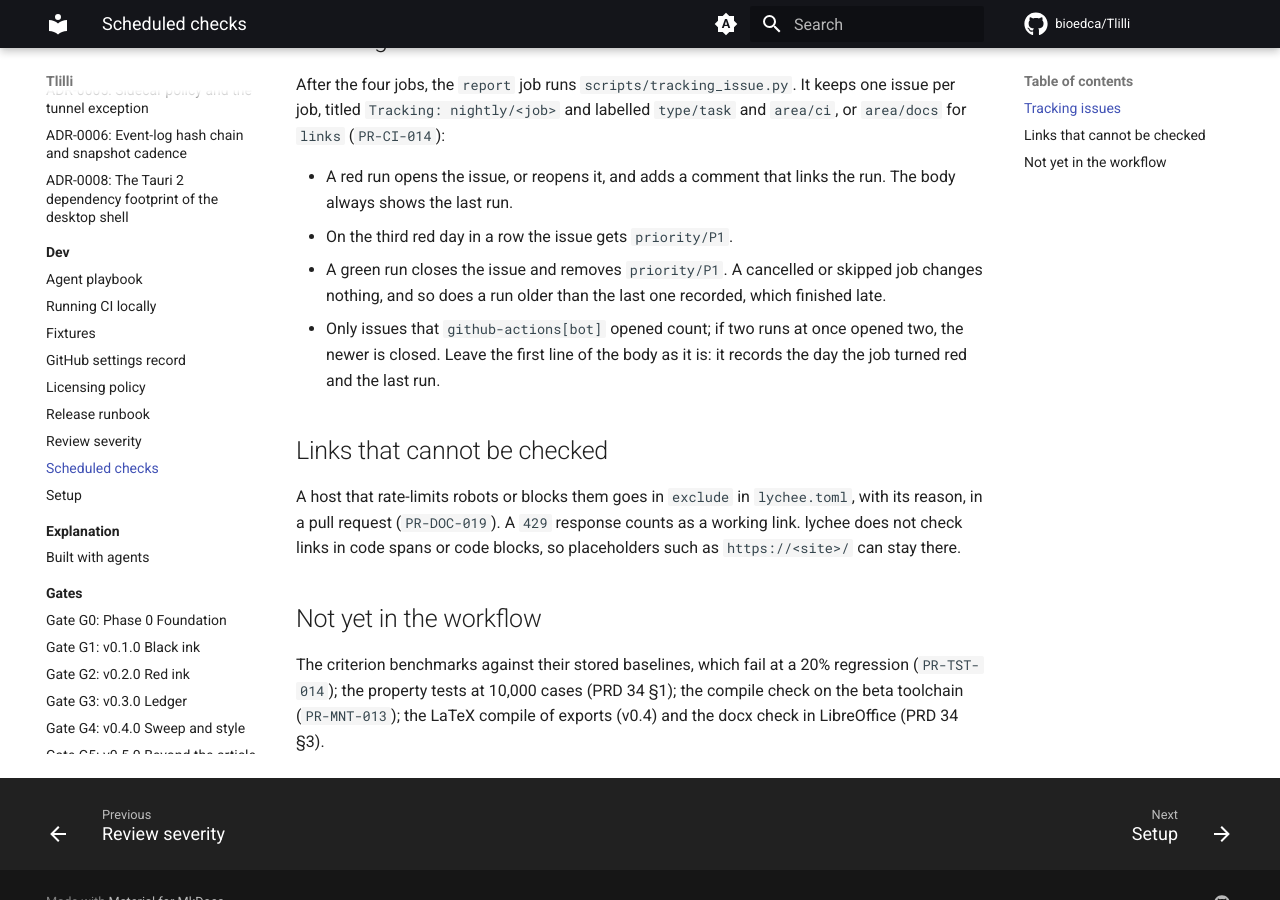
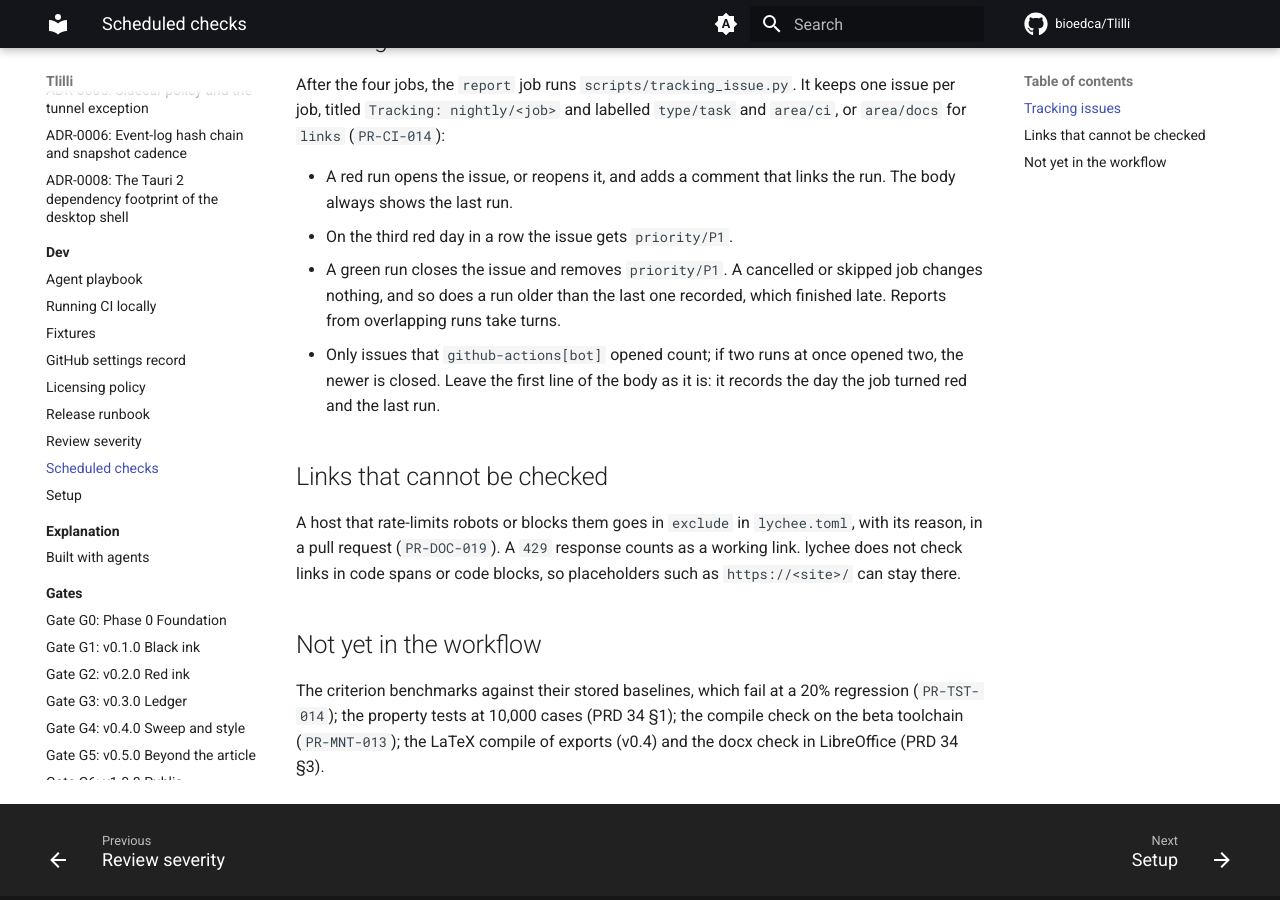
Before and after one commit to bioedca/Tlilli, an MkDocs documentation site: the page built from docs/dev/scheduled-checks.md, in a window 1280 px wide and 900 px high, scrolled down 766 px. Built offline with MkDocs 1.6.1 and Material for MkDocs 9.7.7, drawn with Linux system fonts in a browser that asks for light colours; comment, search, counter and statistics services are not loaded.

Commit message:
fix(ci): run one nightly report at a time
The run-id guard of 0e93e12 compares the current run with the issue as
find() read it, so two overlapping reports could still interleave: run
10 reads an issue marked run 5, run 11 reports a failure, and run 10
then closes the issue. The report job now has its own concurrency
group without cancel-in-progress, so reports take turns while the
checks keep their per-run groups (PR-CI-015, D-080); a newer pending
report may replace an older one, and the run ids keep the newest
result in any case (Codex on pull request 87).

Signed-off-by: bioedca <131809205+bioedca@users.noreply.github.com>

```diff
--- a/docs/dev/scheduled-checks.md
+++ b/docs/dev/scheduled-checks.md
@@ -15,7 +15,7 @@ After the four jobs, the `report` job runs `scripts/tracking_issue.py`. It keeps
 
 - A red run opens the issue, or reopens it, and adds a comment that links the run. The body always shows the last run.
 - On the third red day in a row the issue gets `priority/P1`.
-- A green run closes the issue and removes `priority/P1`. A cancelled or skipped job changes nothing, and so does a run older than the last one recorded, which finished late.
+- A green run closes the issue and removes `priority/P1`. A cancelled or skipped job changes nothing, and so does a run older than the last one recorded, which finished late. Reports from overlapping runs take turns.
 - Only issues that `github-actions[bot]` opened count; if two runs at once opened two, the newer is closed. Leave the first line of the body as it is: it records the day the job turned red and the last run.
 
 ## Links that cannot be checked
```
Also changed, not shown: 1 other file.
